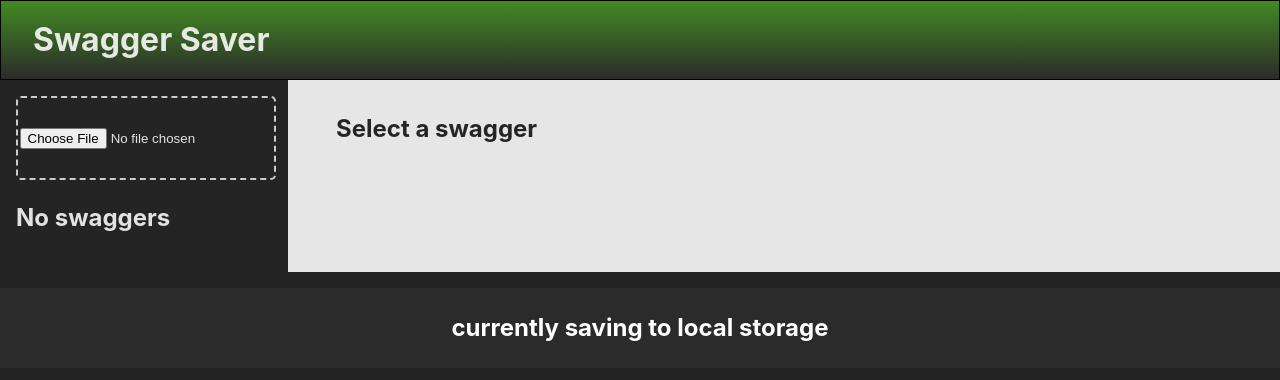
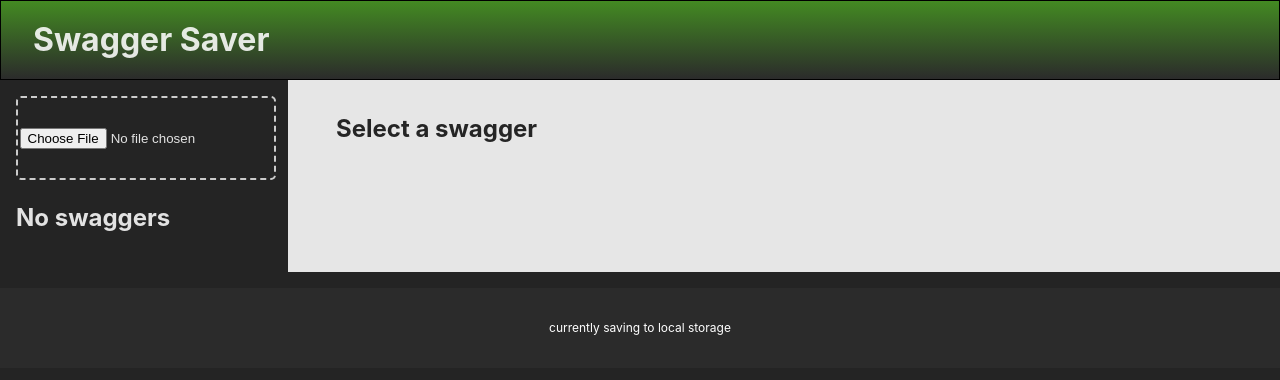
Before and after one commit to mdewey/swagger-viewer.client, a React (Vite) app: page / in a window 1280 px wide. Shown: the top 380 px of the page. Built offline with nearby package versions, Linux system fonts and the light colour scheme.

Commit message:
(deployment)

```diff
--- a/src/App.scss
+++ b/src/App.scss
@@ -18,6 +18,7 @@ body,
 
 .content{
   display:flex;
+  min-height: 90%;
   .sidebar{
     width: 20%;
     padding:1rem;
@@ -36,8 +37,7 @@ footer{
   height: 5rem;
   background-color: #2b2b2b;
   color: #fff;
-  font-size: 1.5rem;
-  font-weight: bold;
+  font-size: 0.75rem;
   text-align: center;
   margin-top: 1rem;
 }
```
Also changed, not shown: 1 other file (tests, documents, lock files or other folders).
